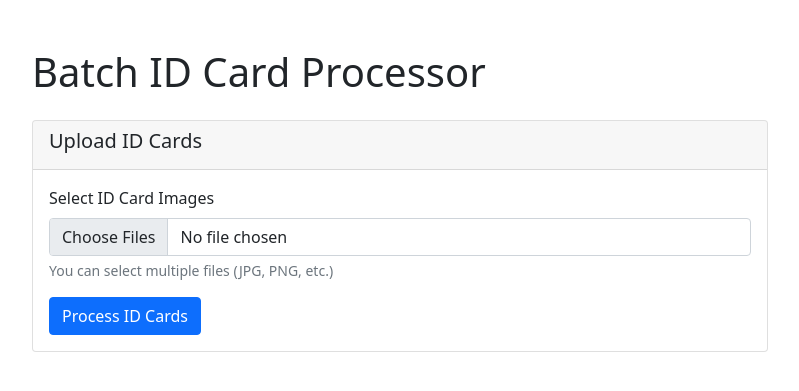
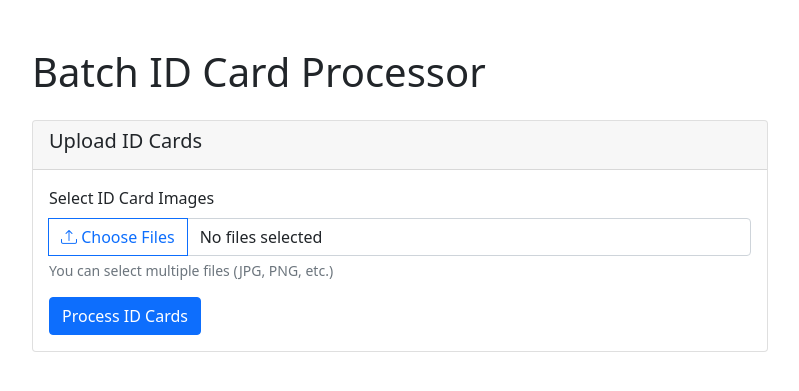
Before and after one commit to sirking08/idcrop, a PHP site: page / in a window 1280 px wide. Shown: the top 391 px of the page, without its empty margins (240-1039 px from the left). Run offline with PHP 8.4, Linux system fonts and the light colour scheme.

Commit message:
Improved UI

```diff
--- a/index.php
+++ b/index.php
@@ -35,8 +35,8 @@ set_exception_handler(function($e) {
 require_once __DIR__ . '/includes/image_processor.php';
 
 // Define directories
-$uploadDir = __DIR__ . '/uploads/batch_id_cards';
-$outputDir = __DIR__ . '/output/batch_faces';
+$uploadDir = __DIR__ . '/uploads';
+$outputDir = __DIR__ . '/output';
 
 // Create directories if they don't exist
 if (!file_exists($uploadDir)) {
@@ -280,8 +280,16 @@ function extractIdNumber($imagePath) {
                     <div class="card-body">
                         <form action="" method="post" enctype="multipart/form-data" id="uploadForm">
                             <div class="mb-3">
-                                <label for="idCards" class="form-label">Select ID Card Images</label>
-                                <input class="form-control" type="file" id="idCards" name="id_cards[]" multiple accept="image/*" required>
+                                <label class="form-label">Select ID Card Images</label>
+                                <div class="input-group">
+                                    <!-- Hidden native file input -->
+                                    <input type="file" class="d-none" id="idCards" name="id_cards[]" multiple accept="image/*" required>
+                                    <!-- Custom button -->
+                                    <label class="btn btn-outline-primary" for="idCards" id="idCardsButton">
+                                        <i class="bi bi-upload"></i> Choose Files
+                                    </label>
+                                    <span class="form-control bg-white" id="idCardsFilename" style="pointer-events:none;">No files selected</span>
+                                </div>
                                 <div class="form-text">You can select multiple files (JPG, PNG, etc.)</div>
                             </div>
                             <button type="submit" class="btn btn-primary">Process ID Cards</button>
@@ -314,7 +322,7 @@ function extractIdNumber($imagePath) {
 
                                         <?php if ($result['face_detected']): ?>
                                             <div class="mt-2">
-                                                <img src="output/batch_faces/<?php echo htmlspecialchars($result['output_file']); ?>"
+                                                <img src="output/<?php echo htmlspecialchars($result['output_file']); ?>"
                                                      alt="Extracted Face" class="img-thumbnail preview-image">
                                             </div>
                                         <?php endif; ?>
@@ -330,11 +338,28 @@ function extractIdNumber($imagePath) {
         </div>
     </div>
 
+    <!-- Bootstrap JS bundle -->
     <script src="https://cdn.jsdelivr.net/npm/bootstrap@5.1.3/dist/js/bootstrap.bundle.min.js"></script>
+    <!-- Bootstrap Icons for upload icon -->
+    <link rel="stylesheet" href="https://cdn.jsdelivr.net/npm/bootstrap-icons@1.5.0/font/bootstrap-icons.css">
+
     <script>
+        // Update filename preview when files are selected
+        const fileInput = document.getElementById('idCards');
+        const filenameDisplay = document.getElementById('idCardsFilename');
+
+        fileInput.addEventListener('change', () => {
+            if (fileInput.files.length === 0) {
+                filenameDisplay.textContent = 'No files selected';
+            } else if (fileInput.files.length === 1) {
+                filenameDisplay.textContent = fileInput.files[0].name;
+            } else {
+                filenameDisplay.textContent = `${fileInput.files.length} files selected`;
+            }
+        });
+
         // Simple form validation
         document.getElementById('uploadForm').addEventListener('submit', function(e) {
-            const fileInput = document.getElementById('idCards');
             if (fileInput.files.length === 0) {
                 e.preventDefault();
                 alert('Please select at least one file to upload.');
--- a/test_face_ids.php
+++ b/test_face_ids.php
@@ -35,8 +35,8 @@ set_exception_handler(function($e) {
 require_once __DIR__ . '/includes/image_processor.php';
 
 // Define directories
-$uploadDir = __DIR__ . '/uploads/batch_id_cards';
-$outputDir = __DIR__ . '/output/batch_faces';
+$uploadDir = __DIR__ . '/uploads';
+$outputDir = __DIR__ . '/output';
 
 // Create directories if they don't exist
 if (!file_exists($uploadDir)) {
@@ -269,7 +269,7 @@ function extractIdNumber($imagePath) {
 
                                         <?php if ($result['face_detected']): ?>
                                             <div class="mt-2">
-                                                <img src="output/batch_faces/<?php echo htmlspecialchars($result['output_file']); ?>"
+                                                <img src="output/<?php echo htmlspecialchars($result['output_file']); ?>"
                                                      alt="Extracted Face" class="img-thumbnail preview-image">
                                             </div>
                                         <?php endif; ?>
```
Also changed, not shown: test_face_id.php (+4 -4 lines), README.md.
